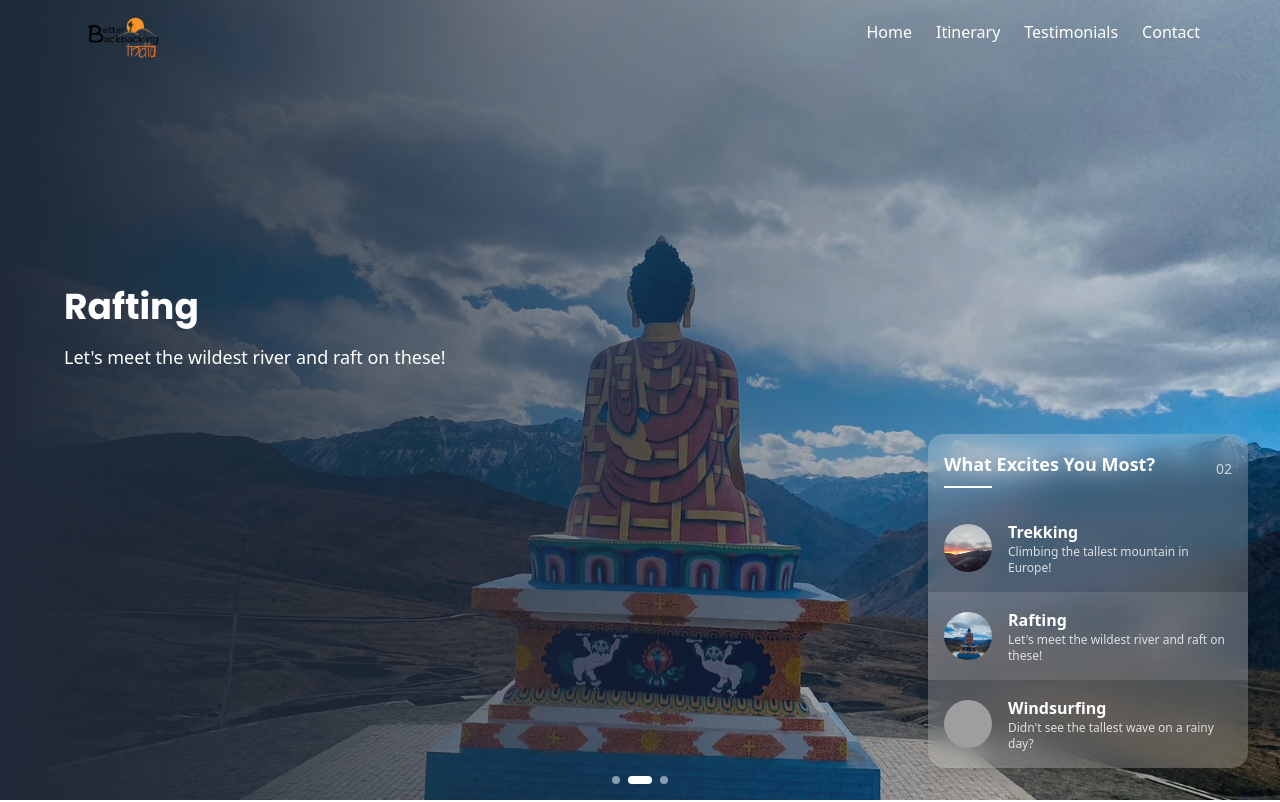
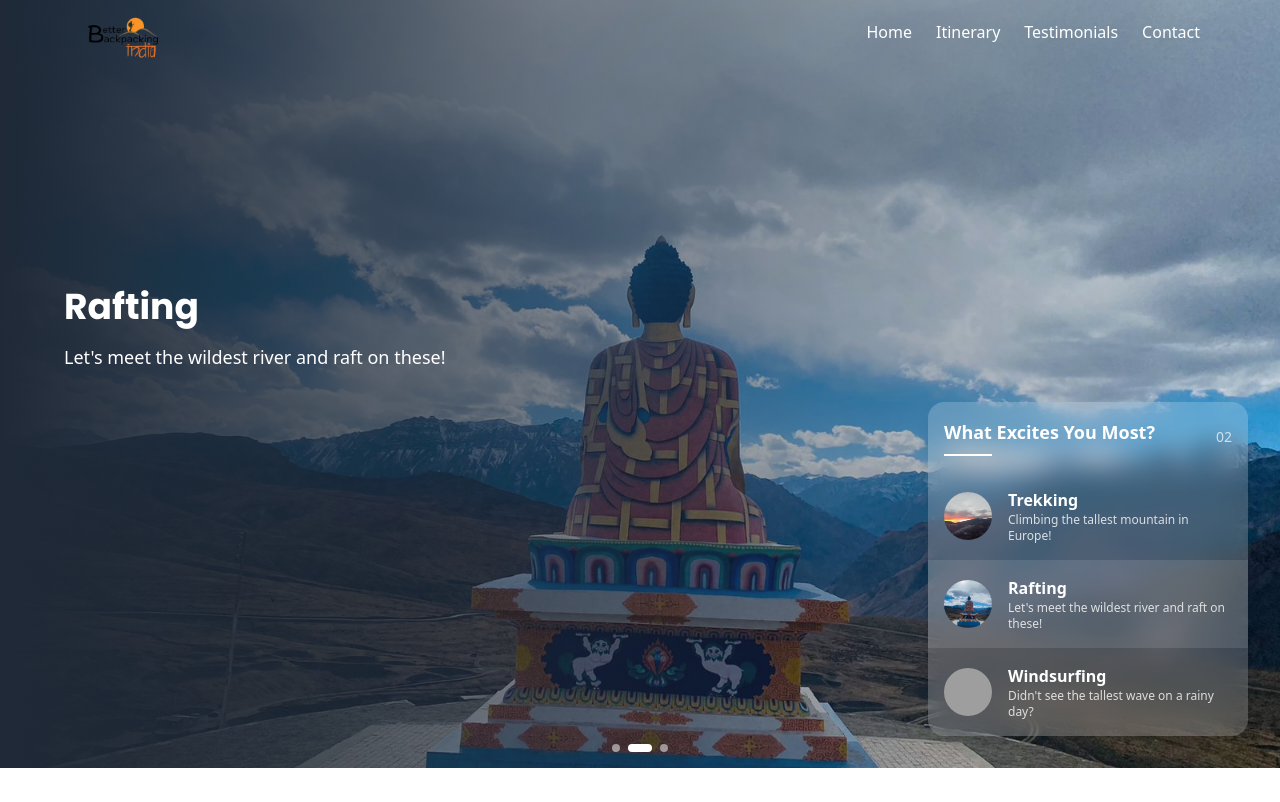
Before and after one commit to OmkarPorlikar/travel_website, a React (Create React App) app: page / in a window 1280 px wide. Shown: the top 802 px of the page. Built offline with nearby package versions, Linux system fonts and the light colour scheme; grey boxes are pictures that could not be loaded; a web font is replaced by a local one.

Commit message:
Update Hero.jsx

```diff
--- a/src/components/Hero/Hero.jsx
+++ b/src/components/Hero/Hero.jsx
@@ -42,7 +42,7 @@ const Hero = () => {
   };
 
   return (
-    <div className="hero-container relative min-h-[90vh] w-full overflow-hidden">
+    <div className="hero-container relative h-[96vh] w-full overflow-hidden">
       {/* Hero Section */}
       <div className="hero-background-wrapper relative h-screen">
         <AnimatePresence mode="wait">
```
